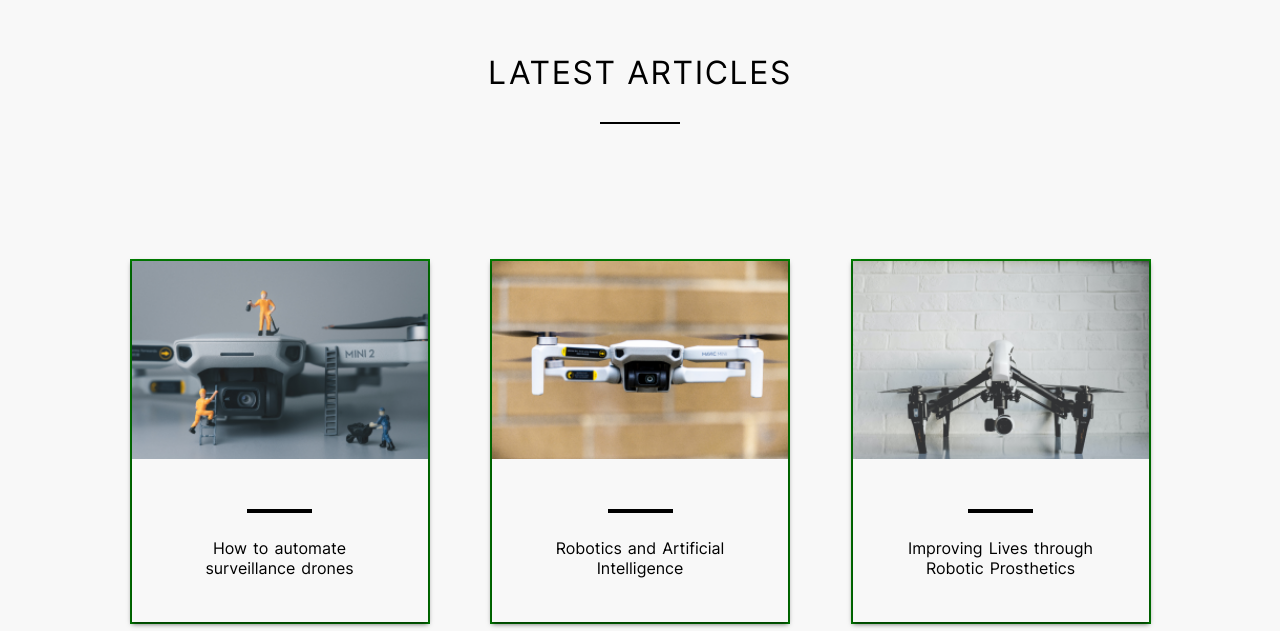
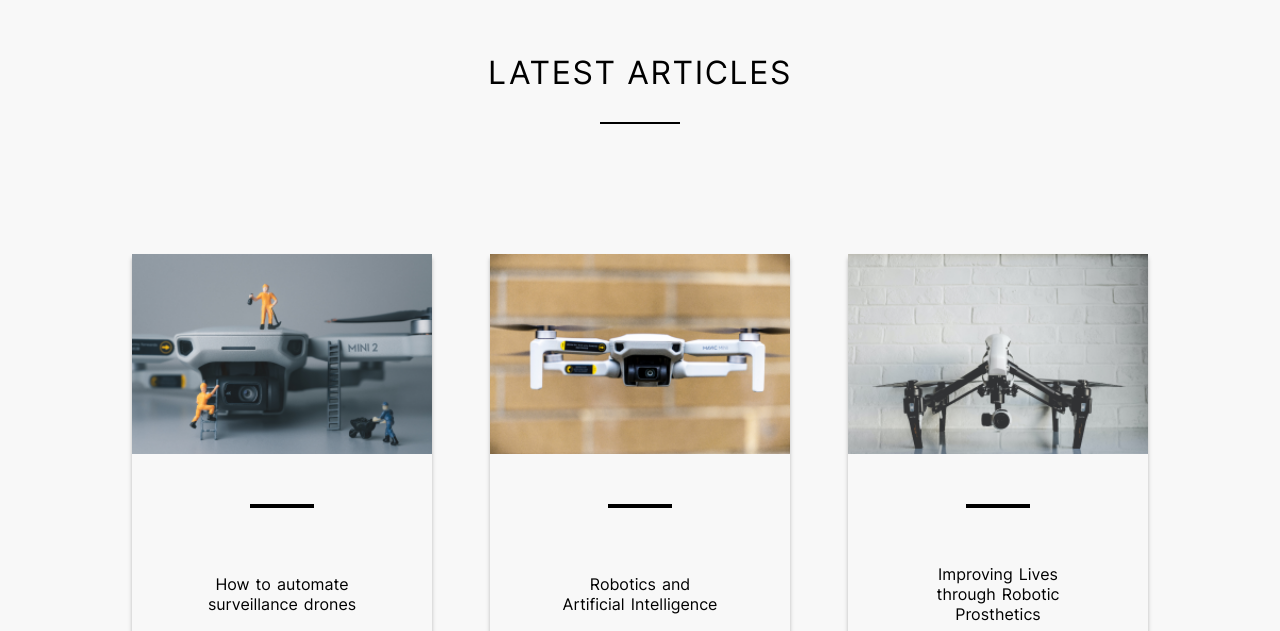
Before and after one commit to ThembaMtshelwane/assignment-1, a React (Vite) app: page / in a window 1280 px wide. Shown: the part 849-1480 px from the top of the page. Built offline with nearby package versions, Linux system fonts and the light colour scheme.

Commit message:
Article: Card bottom padding

```diff
--- a/src/Components/ArticlesSection/Article/article.css
+++ b/src/Components/ArticlesSection/Article/article.css
@@ -1,9 +1,10 @@
 .article-card {
-  box-shadow: 0px 2px 5px 0px rgba(0, 0, 0, 0.61);
+  box-shadow: 0px 4px 4px 0px rgba(0, 0, 0, 0.25);
   display: flex;
   flex-direction: column;
   align-items: center;
   height: 100%;
+  padding-bottom: 50px;
 }
 
 img {
@@ -14,15 +15,13 @@ img {
 
 .article-card p {
   /* border: 5px solid blue; */
-  margin: auto 15%;
+  margin: auto 70px;
   text-align: center;
-  margin-bottom: 15%;
-  /* height: 75%; */
 }
 
 .article-bar {
   background-color: black;
   margin: 50px 0px 25px 0px;
-  width: 65px;
+  width: 64px;
   height: 4px;
 }
--- a/src/Components/ArticlesSection/articlesSection.css
+++ b/src/Components/ArticlesSection/articlesSection.css
@@ -5,9 +5,8 @@
   flex-direction: column;
   align-items: center;
   padding-top: 8%;
-  padding-bottom: 7%;
-
-  /* height: 100vh; */
+  padding-bottom: 8%;
+  height: fit-content;
 }
 
 .articles-list {
@@ -24,9 +23,9 @@
 }
 
 .articles-list li {
-  border: 2px solid green;
+  /* border: 2px solid green; */
   width: 20%;
   min-width: 300px;
-  max-height: 380px;
-  margin: 15px;
+  height: 450px;
+  margin: 10px;
 }
```
